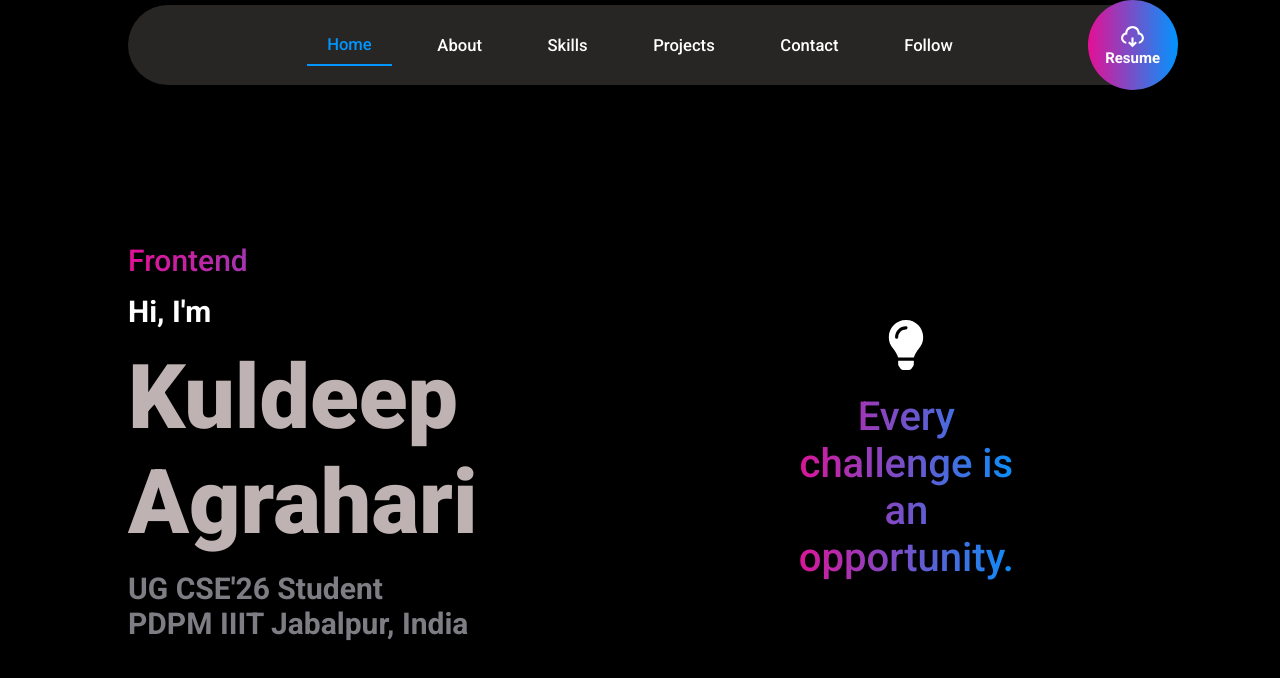
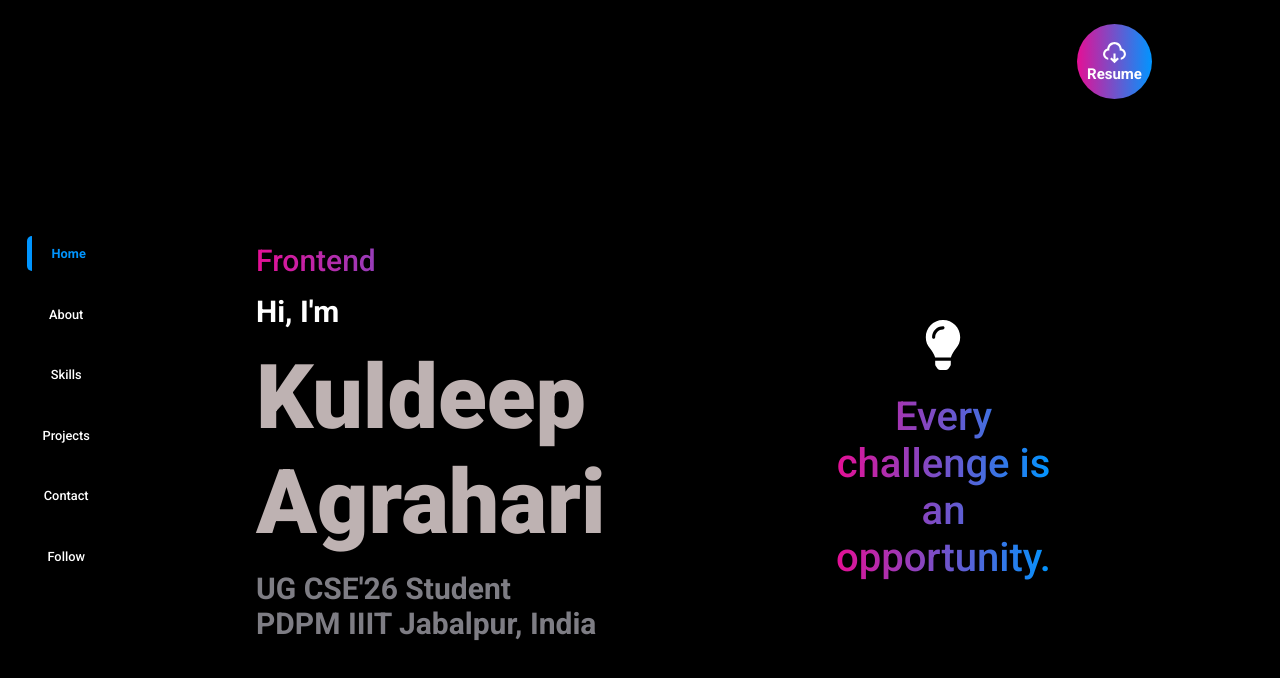
Before and after one commit to Kuldeepagrahari/Portfolio_website, a React (Vite) app: page / in a window 1280 px wide. Shown: the top 678 px of the page. Built offline with nearby package versions, Linux system fonts and the light colour scheme.

Commit message:
nav now at sidebar

```diff
--- a/src/Display.jsx
+++ b/src/Display.jsx
@@ -30,30 +30,30 @@ const Display = () => {
         if(section === 'contact')scrollToSection(contactref)
         if(section === 'follow')scrollToSection(followref)
       } }/>
-      <div id="home" ref={homeref}>
+      <div  className="component" id="home" ref={homeref}>
         <Home />
       </div>
 
 
-      <div id="about" ref={aboutref}>
+      <div className="component"  id="about" ref={aboutref}>
         <About />
       </div>
 
-      <div id="skills" ref={skillref}>
+      <div  className="component" id="skills" ref={skillref}>
         <Skills />
       </div>
 
-      <div id="projects" ref={projectref}>
+      <div  className="component" id="projects" ref={projectref}>
         <Projects />
       </div>
       {/* <video autoPlay loop muted>
         <source src={video} type="video/mp4" />
 
       </video> */}
-      <div id="contact" ref={contactref}>
+      <div className="component"  id="contact" ref={contactref}>
         <Contact />
       </div>
-      <div className="footer" ref={followref}>
+      <div className="component follow" ref={followref}>
         <Footer />
       </div>
 
--- a/src/components/Footer/footer.css
+++ b/src/components/Footer/footer.css
@@ -6,8 +6,9 @@
     justify-content: center;
     /* gap:50px; */
     align-items: center;
+    margin-top: 50vh;
     h2{
-        font-size: 10vw;
+        font-size: 8vw;
         text-align: center;
     }
 .links{
--- a/src/components/Navbar/Nav.jsx
+++ b/src/components/Navbar/Nav.jsx
@@ -1,31 +1,43 @@
-import React, { useState } from "react";
+import React, { useState, useEffect } from "react";
+import { motion, AnimatePresence } from "framer-motion"; // Import Framer Motion
 import "./nav.css";
 
 const Nav = ({ onScrollTo }) => {
   const [menuOpen, setMenuOpen] = useState(false);
-  const [activeSection, setActiveSection] = useState("home"); // Track the active section
+  const [activeSection, setActiveSection] = useState("home");
+  const [isMobile, setIsMobile] = useState(window.innerWidth <= 850); // Track screen size
+
+  // Update isMobile on window resize
+  useEffect(() => {
+    const handleResize = () => setIsMobile(window.innerWidth <= 850);
+    window.addEventListener("resize", handleResize);
+    return () => window.removeEventListener("resize", handleResize);
+  }, []);
 
   const toggleMenu = () => {
     setMenuOpen(!menuOpen);
   };
 
   const handleNavClick = (section) => {
-    setActiveSection(section); // Update the active section
-    onScrollTo(section); // Scroll to the selected section
+    setActiveSection(section);
+    onScrollTo(section);
     setMenuOpen(false);
   };
 
   return (
     <div className="nav">
-      {/* Hamburger Icon */}
+      {/* Hamburger Menu for Mobile */}
+      {isMobile && (
         <div className="hamburger" onClick={toggleMenu}>
           <div className={`bar ${menuOpen ? "open" : ""}`}></div>
           <div className={`bar ${menuOpen ? "open" : ""}`}></div>
           <div className={`bar ${menuOpen ? "open" : ""}`}></div>
         </div>
+      )}
 
-      {/* Navigation Menu */}
-      <ul className={menuOpen ? "menu active" : "menu"}>
+      {/* Sidebar for Desktop */}
+      {!isMobile && (
+        <ul className="menu desktop">
           {["home", "about", "skills", "projects", "contact", "follow"].map(
             (section) => (
               <li
@@ -33,11 +45,41 @@ const Nav = ({ onScrollTo }) => {
                 className={activeSection === section ? "active" : ""}
                 onClick={() => handleNavClick(section)}
               >
-              {section.charAt(0).toUpperCase() + section.slice(1).replace("_", " ")}
+                {section.charAt(0).toUpperCase() + section.slice(1)}
               </li>
             )
           )}
         </ul>
+      )}
+
+      {/* Mobile Menu (Appears in the Middle) */}
+      <AnimatePresence>
+        {menuOpen && isMobile && (
+          <motion.ul
+            className="menu active"
+            initial={{ opacity: 0, y: 50 }}
+            animate={{ opacity: 1, y: -200, x:-150 }}
+            exit={{ opacity: 0, y: 50 }}
+            transition={{ duration: 0.3, ease: "easeInOut" }}
+          >
+            {["home", "about", "skills", "projects", "contact", "follow"].map(
+              (section, index) => (
+                <motion.li
+                  key={section}
+                  className={activeSection === section ? "active" : ""}
+                  onClick={() => handleNavClick(section)}
+                  initial={{ opacity: 0, y: 10 }}
+                  animate={{ opacity: 1, y: 0 }}
+                  exit={{ opacity: 0, y: 10 }}
+                  transition={{ delay: index * 0.2, duration: 0.2 }}
+                >
+                  {section.charAt(0).toUpperCase() + section.slice(1)}
+                </motion.li>
+              )
+            )}
+          </motion.ul>
+        )}
+      </AnimatePresence>
     </div>
   );
 };
--- a/src/components/Navbar/nav.css
+++ b/src/components/Navbar/nav.css
@@ -2,55 +2,62 @@
 .nav {
   position: fixed;
   top: 5px;
-  z-index: 2;
-
-  height: 10vh;
-  background-color: rgb(40, 37, 37);
-
+  left: 15px;
+  z-index: 10;
+  height: 100vh;
   display: flex;
+  flex-direction: column;
   align-items: center;
-  justify-content: space-around;
-  width: 80%;
-  margin-left: 10%;
-
-  border: none;
-  border-radius: 50px;
+  justify-content: center;
+  width: 8%;
+  border-radius: 5px;
+  padding: 20px 0;
 }
 
-.nav img {
-  width: 120px;
-}
-
-.nav ul {
+/* Sidebar Menu for Desktop */
+.nav .menu.desktop {
   display: flex;
+  flex-direction: column;
   gap: 2vw;
   align-items: center;
-  justify-content: space-around;
+  justify-content: center;
   transition: all 0.3s ease;
 }
 
-.nav li {
+.nav .menu.desktop li {
   list-style: none;
-  font-size: 1.3vw;
+  font-size: 1vw;
+  cursor: pointer;
+  padding: 10px 20px;
+  transition: all 0.3s ease;
 }
 
-.nav a {
-  text-decoration: none;
-  color: white;
-  font-size: 18px;
+/* Active State for Desktop */
+.nav .menu.desktop li.active,
+.nav .menu.desktop li:hover {
+  border-left: 5px solid rgb(0, 149, 255);
+  border-radius: 5px;
+  font-weight: bolder;
+  color: rgb(0, 149, 255);
 }
 
-/* Hamburger Menu */
+/* Hamburger Menu for Mobile */
 .hamburger {
   display: none;
   flex-direction: column;
   cursor: pointer;
+  position: absolute;
+  background-color: black;
+  padding: 20px;
+  border-radius: 50%;
+  top: 15px;
+  left: 50%;
+  transform: translateX(-50%);
+  z-index: 3;
 }
 
 .bar {
   background-color: white;
-  /* border: 1px solid black; */
-  box-shadow: 1px 1px 2px black;
   height: 3px;
   width: 25px;
   margin: 3px 0;
@@ -70,60 +77,74 @@
   transform: translateY(-8px) rotate(-45deg);
 }
 
-/* Responsive Design */
+/* Mobile View */
 @media screen and (max-width: 850px) {
   .hamburger {
     display: flex;
-    /* Show hamburger */
+  }
+
+  .nav {
+    width: 60px;
+    height: 100vh;
+  }
+
+  /* Centered Navigation Menu */
+  .nav ul {
+    position: fixed;
+    top: 50%;
+    left: 50%;
+    transform: translate(-50%, -50%);
+    width: 80%;
+    height: 60%;
+    background-color: rgba(24, 23, 23, 0.9);
+    display: none;
+    flex-direction: column;
+    align-items: center;
+    justify-content: center;
+    border-radius: 10px;
+
+    box-shadow: 5px 5px 15px rgba(0, 0, 0, 0.5);
+    list-style: none;
+  }
+
+  /* Show menu when active */
+  .nav ul.menu.active {
+    display: flex;
 
   }
 
-  .nav ul {
-    position: absolute;
-    top: 12vh;
-    border-radius: 5px;
-    /* height:50vh; */
-    right: 0;
-    gap: 0px;
-    width: 100%;
-    flex-direction: column;
-    background-color: rgb(24, 23, 23);
-    display: none;
-    /* Hidden by default */
+  /* Mobile Menu Animation */
+  .nav ul.menu.active li {
+    opacity: 0;
+    transform: translateY(-10px);
+    animation: fadeInUp 0.4s ease-in-out forwards;
+    padding: 15px;
+    font-size: 18px;
+    cursor: pointer;
+    width: 80%;
+    text-align: center;
+    transition: all 0.3s ease;
   }
 
-  .nav ul.menu.active {
-    display: flex;
-    border-bottom: 5px solid var(--theme-color);
-    /* Show menu when active */
+  /* Active State for Mobile */
+  .nav ul.menu.active li.active,
+  .nav ul.menu.active li:hover {
+    border-left: 5px solid rgb(0, 149, 255);
+    border-radius: 5px;
+    font-weight: bolder;
+    color: rgb(0, 149, 255);
+    background-color: rgba(0, 149, 255, 0.2);
   }
 
-  .nav li {
-    margin: 15px 0;
-    font-size: 25px;
-  }
-
-  .nav img {
-    width: 100px;
-    /* Adjust logo size */
+  /* Fade-in Keyframes */
+  @keyframes fadeInUp {
+    from {
+      opacity: 0;
+      transform: translateY(10px);
+    }
+    to {
+      opacity: 1;
+      transform: translateY(0);
+    }
   }
 }
-
-.nav ul li {
-  padding: 10px 20px;
-  cursor: pointer;
-  transition: all 0.3s ease;
-}
-
-.nav ul li.active {
-  border-bottom: 2px solid rgb(0, 149, 255);
-  /* font-weight: bold; */
-  /* Add a border-bottom for the active item */
-  color: rgb(0, 149, 255);
-  /* Optional: change text color for the active item */
-}
-
-.nav ul li:hover {
-  color: rgb(0, 149, 255)
-  /* Optional: change text color on hover */
-}
--- a/src/index.css
+++ b/src/index.css
@@ -49,4 +49,17 @@
   position: relative;
   z-index: 1; /* Keep content above the video */
   color: white;
+  /* margin-left: 30px; */
 }
+.component{
+  width:90%;
+  margin-left: 10%;
+}
+
+@media screen and ( max-width:800px) {
+  .component{
+       width: 100%;
+       margin-left: 0%;
+
+  }
+}
--- a/src/pages/Contact/contact.css
+++ b/src/pages/Contact/contact.css
@@ -4,9 +4,10 @@
     display: flex;
     align-items: center;
     justify-content: space-around;
-    padding: 100px 4vw;
+    padding: 40px 4vw;
     position: relative;
     margin-bottom: 20px;
+    height: 100vh;
     /* border-top-left-radius: 40px; */
     video {
         position: absolute;
@@ -38,13 +39,13 @@
         display: flex;
         flex-direction: column;
         align-items: center;
-        gap:50px;
+        gap:40px;
         border-radius: 20px;
         padding: 50px 0;
         justify-content: center;
 
         h1{
-            font-size: 120px;
+            font-size: 100px;
             color:white;
             text-align: center;
         }
--- a/src/pages/Home/Home.jsx
+++ b/src/pages/Home/Home.jsx
@@ -51,10 +51,10 @@ const Home = () => {
           <button style={{
             position: "fixed",
             zIndex: "1000",
-            top: "-3vh",
-            right: "8vw",
-            width: "90px",
-            height: "90px"
+            top: "0vh",
+            right: "10%",
+            width: "75px",
+            height: "75px",
           }}>
             <RiDownloadCloud2Line style={{ fontSize: "25px" }} /> Resume
           </button>
--- a/src/pages/Home/home.css
+++ b/src/pages/Home/home.css
@@ -1,12 +1,11 @@
 .home{
     height: 100vh;
-    padding-top: 12vh;
     display: flex;
     align-items: center;
     justify-content: space-around;
     gap:18vw;
     width: 90%;
-    padding: 0 10vw;
+    padding: 10vw 10vw;
     margin-top: 50px;
     position: relative;
 
@@ -83,11 +82,12 @@
     .home{
         display: flex;
         flex-direction: column;
-        margin-top: 100px;
+        /* margin-top: 100px; */
         height: 100vh;
         margin-bottom: 10vh;
         gap:0;
-        padding: 0 10vw;
+        padding: 10vw 10vw;
+
 
         .left{
             width: 100%;
--- a/src/pages/Skills/skills.css
+++ b/src/pages/Skills/skills.css
@@ -20,7 +20,7 @@
   .skills-head {
     color: white;
     text-align: center;
-    font-size: 120px;
+    font-size: 100px;
     margin-bottom: 20px;
   }
   .skill-typing{
```
Lines whose indentation alone changed are shown as unchanged.
